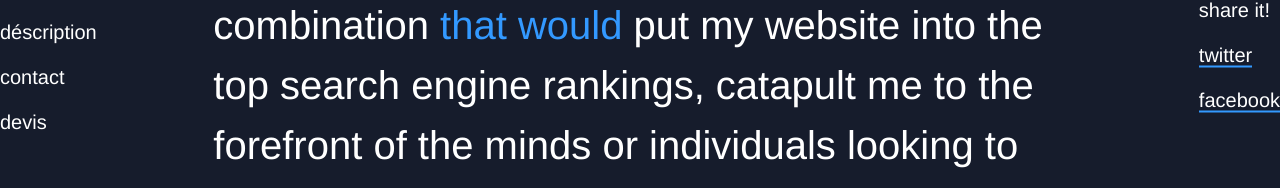
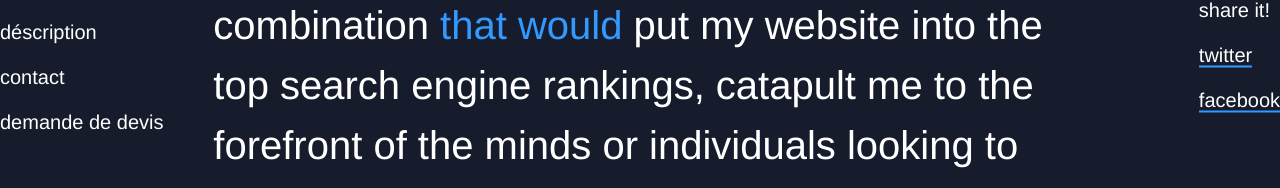
Before and after one commit to azertypow/isa, a Vue app: page / in a window 1280 px wide. Shown: the part 345-533 px from the top of the page. Built offline with nearby package versions, Linux system fonts and the light colour scheme.

Commit message:
feat: change menu section name

```diff
--- a/src/components/AppMenu.vue
+++ b/src/components/AppMenu.vue
@@ -16,7 +16,7 @@
             <div class="introduction">introduction</div>
             <div class="description">déscription</div>
             <div class="contact">contact</div>
-            <div class="quotation">devis</div>
+            <div class="quotation">demande de devis</div>
         </div>
 
         <div id="social-share">
```
